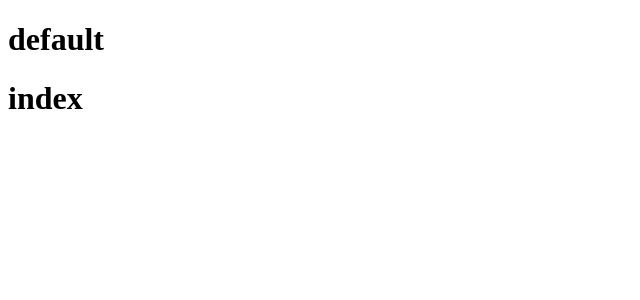
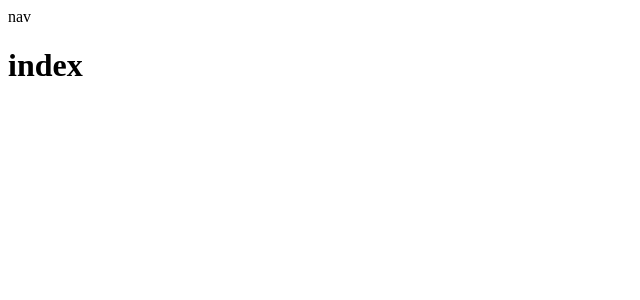
Before and after one commit to daltondaytonsandbox/mtg, a Nuxt app: page / in a window 1280 px wide. Shown: the top 300 px of the page, without its empty margins (0-640 px from the left). Built offline with nearby package versions, Linux system fonts and the light colour scheme.

Commit message:
add NavBar component

```diff
--- /dev/null
+++ b/components/NavBar.vue
@@ -0,0 +1,11 @@
+<template>
+  <div>
+    nav
+  </div>
+</template>
+
+<script>
+export default {}
+</script>
+
+<style scoped></style>
--- a/layouts/default.vue
+++ b/layouts/default.vue
@@ -1,12 +1,18 @@
 <template>
   <div>
-    <h1>default</h1>
+    <nav-bar />
     <nuxt />
   </div>
 </template>
 
 <script>
-export default {}
+import NavBar from '@/components/NavBar.vue'
+
+export default {
+  components: {
+    NavBar
+  }
+}
 </script>
 
 <style scoped></style>
```
